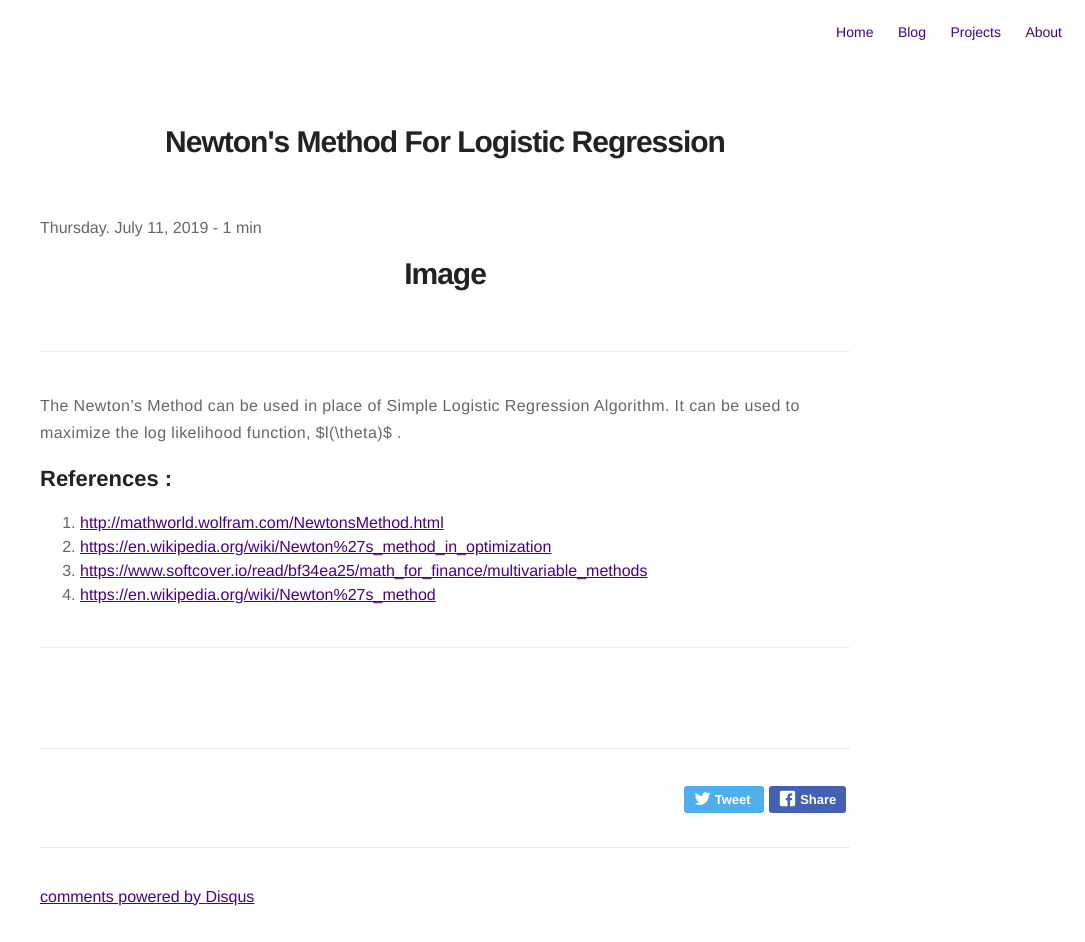
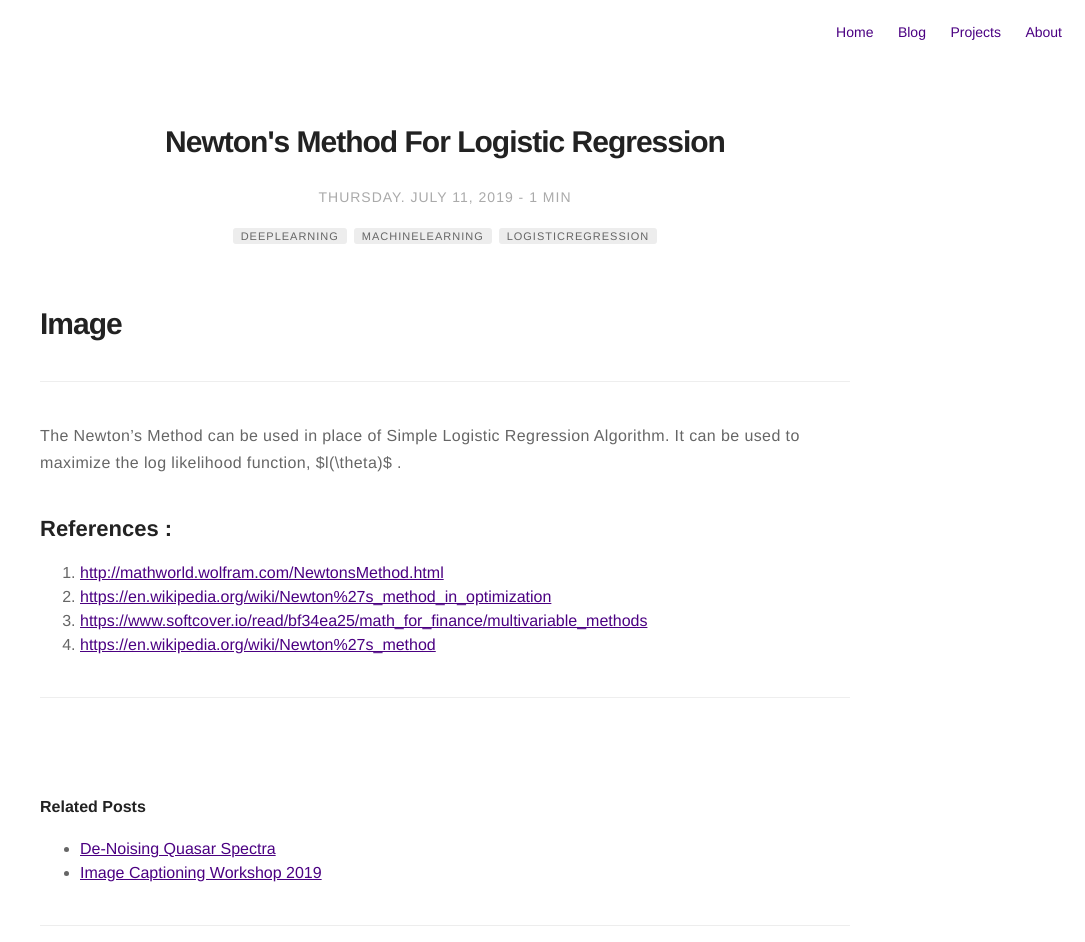
Before and after one commit to kaushkay/kaushkay.github.io, a Jekyll site: the page built from _posts/2019-07-10-Newton's-Method-Logistic-Regression.markdown, in a window 1280 px wide, cut to the strip 0-942 px from the top of the page. Shown: the whole strip, without its empty margins (195-1280 px from the left). Built offline with Jekyll 4.4.1, drawn with Linux system fonts in a browser that asks for light colours.

Commit message:
Updated Project

```diff
--- a/_posts/2019-03-7-Image_Captioning_Workshop 2019.markdown
+++ b/_posts/2019-03-7-Image_Captioning_Workshop 2019.markdown
@@ -2,7 +2,7 @@
 title: "Image Captioning Workshop 2019"
 layout: post
 date: 2019-03-07 18:00
-tag: [deep learning, machine learning, artificial intelligence]
+tag: [deeplearning, machinelearning, artificialintelligence]
 # image: /assets/images/icw_2019/DA.png
 headerImage: false
 #projects: false
--- a/_posts/2019-07-10-Newton's-Method-Logistic-Regression.markdown
+++ b/_posts/2019-07-10-Newton's-Method-Logistic-Regression.markdown
@@ -5,10 +5,7 @@ date: 2019-07-11 11:00
 
 #image: /assets/images/nmlr/
 headerImage: false
-#tag:
-#- Machine Learning
-#- Deep Learning
-#- Logistic Regression
+tag: [deeplearning, machinelearning, logisticregression]
 category: blog
 author: kaushkay
 description: This algorithm can be used in the place of "Simple Logistic Regression".
--- a/_posts/2019-07-13-Regression-for-denoising-quasar-spectra.markdown
+++ b/_posts/2019-07-13-Regression-for-denoising-quasar-spectra.markdown
@@ -2,7 +2,7 @@
 title: "De-Noising Quasar Spectra"
 layout: post
 date: 2019-07-13 11:10
-tag: [machine learning, regression, supervised learning, artificial intelligence]
+tag: [machinelearning, regression, supervisedlearning, artificialintelligence]
 #image: https://koppl.in/indigo/assets/images/jekyll-logo-light-solid.png
 headerImage: false
 projects: true
```
